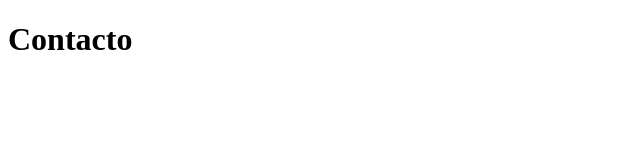
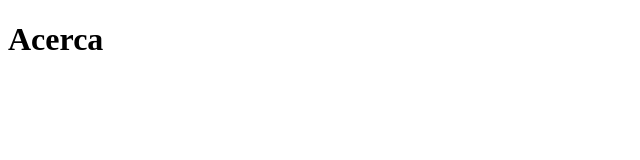
Before and after one commit to axelchacon/CRUD_Nexjs_typeScript, a Next.js app: page /acerca in a window 1280 px wide. Shown: the top 160 px of the page, without its empty margins (0-640 px from the left). Built offline with nearby package versions, Linux system fonts and the light colour scheme.

Commit message:
lo mismo, pero algo correjido

```diff
--- a/src/app/acerca/page.tsx
+++ b/src/app/acerca/page.tsx
@@ -1,3 +1,3 @@
-export default function Contacto() {
-	return <h1>Contacto</h1>;
+export default function Acerca() {
+	return <h1>Acerca</h1>;
 }
--- a/src/app/contacto/page.tsx
+++ b/src/app/contacto/page.tsx
@@ -1,3 +1,3 @@
-export default function Acerca() {
-	return <h1>Acerca</h1>;
+export default function Contacto() {
+	return <h1>Contacto</h1>;
 }
```
